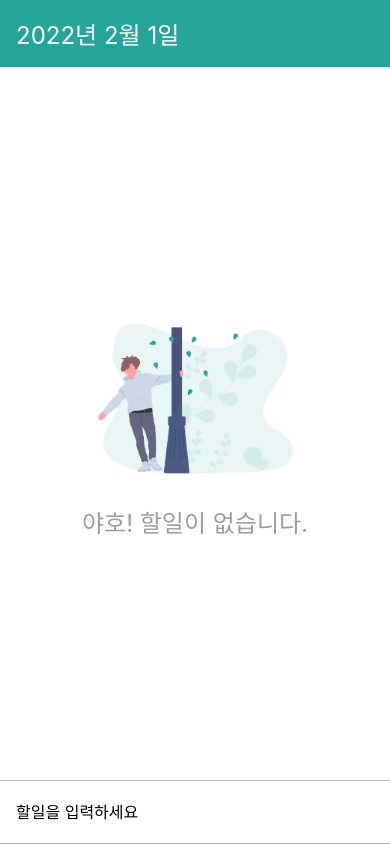
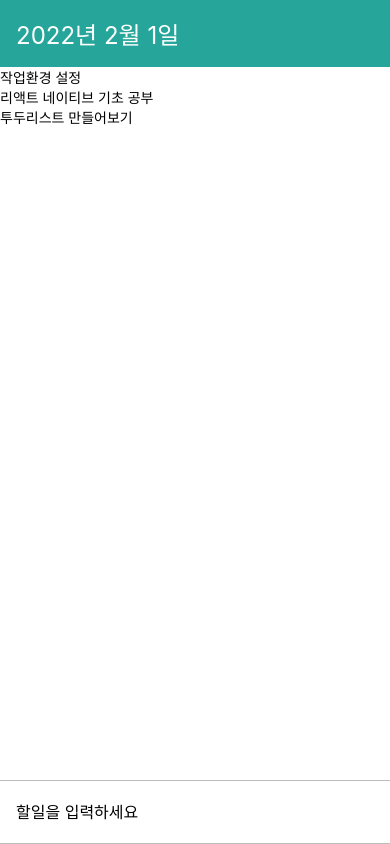
Before and after one commit to jw1036/exam_reactnative, a React Native app: screen / in a window 390 px wide. Built offline with nearby package versions, Linux system fonts and the light colour scheme.

Commit message:
4.2.2 TodoList 컴포넌트 만들기

```diff
--- a/App.js
+++ b/App.js
@@ -4,6 +4,7 @@ import DateHead from './components/DateHead';
 import {SafeAreaProvider, SafeAreaView} from 'react-native-safe-area-context';
 import AddTodo from './components/AddTodo';
 import Empty from './components/Empty';
+import TodoList from './components/TodoList';
 
 function App() {
   const today = new Date();
@@ -21,7 +22,7 @@ function App() {
           behavior={Platform.select({ios: 'padding'})}
           style={styles.avoid}>
           <DateHead date={today} />
-          <Empty />
+          {todos.length > 0 ? <TodoList todos={todos} /> : <Empty />}
           <AddTodo />
         </KeyboardAvoidingView>
       </SafeAreaView>
--- /dev/null
+++ b/components/TodoList.js
@@ -0,0 +1,25 @@
+import React from 'react';
+import {FlatList, View, Text, StyleSheet} from 'react-native';
+
+function TodoList({todos}) {
+  return (
+    <FlatList
+      style={styles.list}
+      data={todos}
+      renderItem={({item}) => (
+        <View>
+          <Text>{item.text}</Text>
+        </View>
+      )}
+      keyExtractor={item => item.id.toString()}
+    />
+  );
+}
+
+const styles = StyleSheet.create({
+  list: {
+    flex: 1,
+  },
+});
+
+export default TodoList;
```
